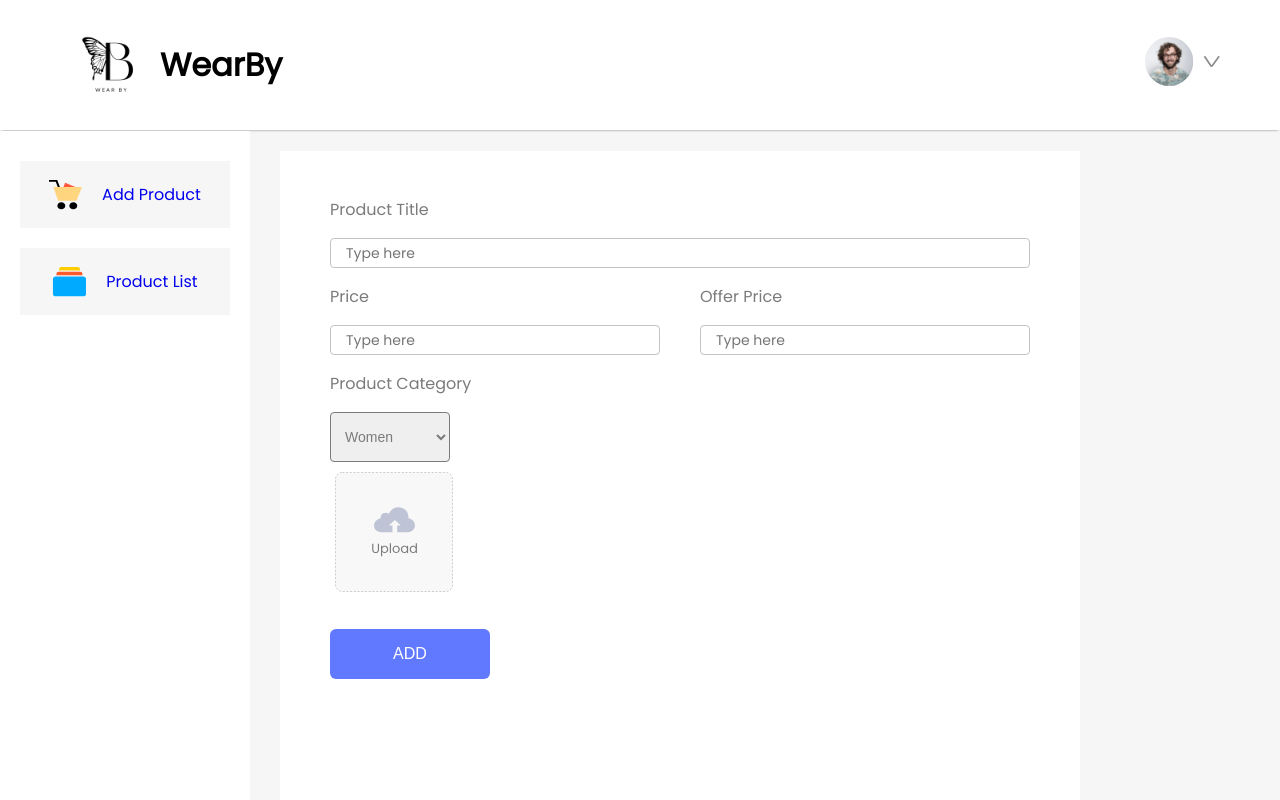
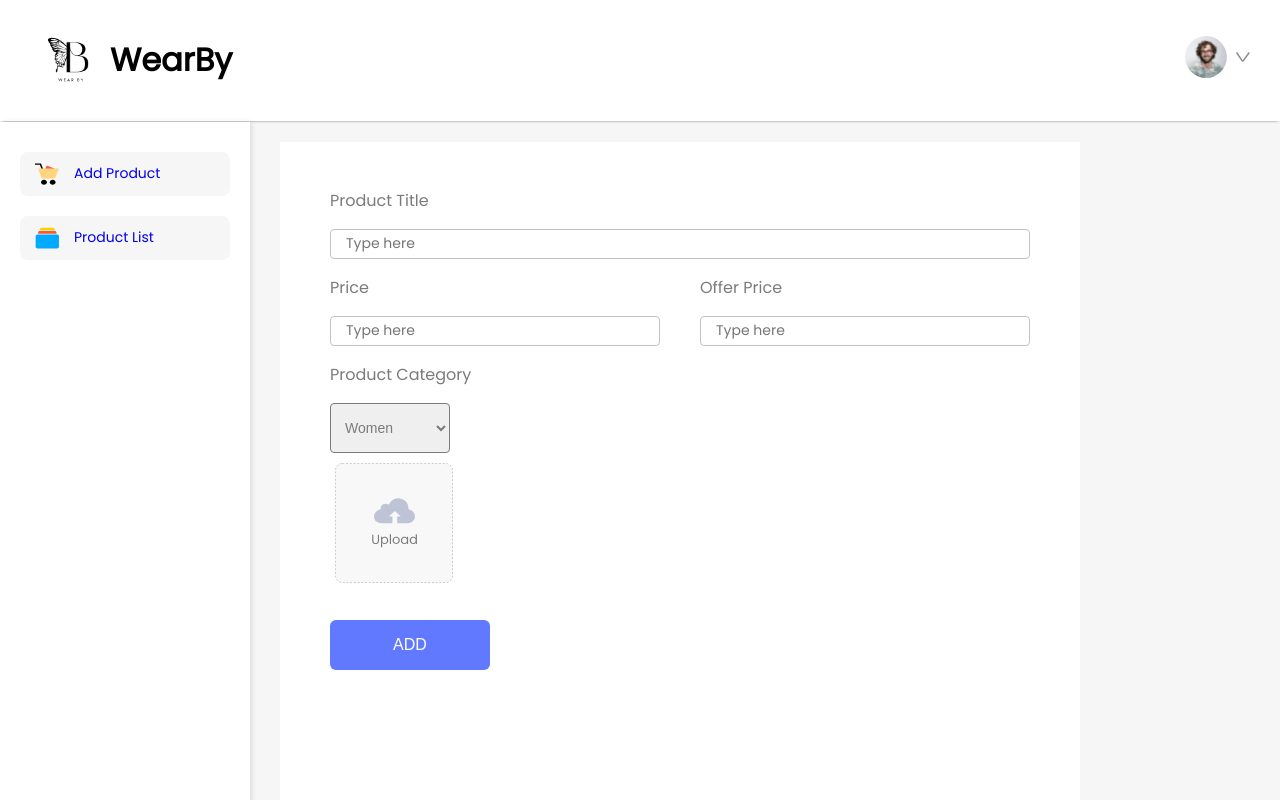
Before and after one commit to AmbikaKachetti/E-Commerce-Website-MERN, a React (Vite) app in the folder admin/: page /addproduct in a window 1280 px wide. Shown: the top 800 px of the page. Built offline with nearby package versions, Linux system fonts and the light colour scheme.

Commit message:
admin updated

```diff
--- a/admin/src/Components/AddProduct/AddProduct.jsx
+++ b/admin/src/Components/AddProduct/AddProduct.jsx
@@ -88,7 +88,7 @@ export default AddProduct
 
 // new code after rectifying the errors in the previous commented code above
 
-import React, { useState, useEffect } from 'react';
+import { useState, useEffect } from 'react';
 import './AddProduct.css';
 import upload_area from '../../assets/Admin_Assets/upload_area.svg';
 
--- a/admin/src/Components/ListProduct/ListProduct.css
+++ b/admin/src/Components/ListProduct/ListProduct.css
@@ -0,0 +1,41 @@
+.list_product{
+    display: flex;
+    flex-direction: column;
+    align-items: center;
+    width: 100%;
+    height: 740px;
+    padding: 10px 50px;
+    margin: 30px;
+    border-radius: 6px;
+    background: white;
+}
+.list_product_format_main{
+    display: grid;
+    grid-template-columns: 1fr 3fr 1fr 1fr 1fr 1fr;
+    gap: 10px;
+    width: 100%;
+    padding: 20px 0px;
+    color: #454545;
+    font-size: 15px;
+    font-weight: 600;
+}
+.list_product_format{
+    align-items: center;
+    font-weight: 500;
+}
+.listproduct_product_icon{
+    height: 80px;
+}
+.listproduct_remove_icon{
+    cursor: pointer;
+    margin: auto;
+}
+@media(max-width: 800px){
+    .list_product{
+        box-sizing: border-box;
+        width: 95%;
+        height: 100%;
+        padding: 10px 30px;
+        margin: 20px;
+    }
+}
--- a/admin/src/Components/ListProduct/ListProduct.jsx
+++ b/admin/src/Components/ListProduct/ListProduct.jsx
@@ -1,12 +1,16 @@
+
+/*
 import React, { useEffect, useState } from 'react'
+
 import './ListProduct.css'
+import cross_icon from '../../assets/Admin_Assets/cross_icon.png'
 
 const ListProduct = () => {
     const [allproducts, setAllProducts] = useState([]);
 
     const fetchInfo = async () => {
         await fetch('http://localhost:4000/allproducts')
-        .then((res)=>Response.json())
+        .then((res)=>res.json())
         .then((data)=>{
             setAllProducts(data)
         });
@@ -35,6 +39,8 @@ const ListProduct = () => {
                         <p>{product.name}</p>
                         <p>${product.old_price}</p>
                         <p>${product.new_price}</p>
+                        <p>{product.category}</p>
+                        <img className = "listproduct_remove_icon" src={cross_icon} alt="" />
                     </div>
                 })}
             </div>
@@ -43,3 +49,68 @@ const ListProduct = () => {
 }
 
 export default ListProduct
+*/
+
+import { useEffect, useState } from 'react';
+
+import './ListProduct.css';
+import cross_icon from '../../assets/Admin_Assets/cross_icon.png';
+
+const ListProduct = () => {
+    const [allproducts, setAllProducts] = useState([]);
+
+    const fetchInfo = async () => {
+        await fetch('http://localhost:4000/allproducts')
+            .then((res) => res.json())
+            .then((data) => {
+                setAllProducts(data);
+            })
+            .catch((error) => {
+                console.error('Error fetching products:', error);
+            });
+    };
+
+    useEffect(() => {
+        fetchInfo();
+    }, []);
+
+    return (
+        <div className="list_product">
+            <h1>All Products List</h1>
+            <div className="list_product_format_main">
+                <p>Products</p>
+                <p>Title</p>
+                <p>Old Price</p>
+                <p>New Price</p>
+                <p>Category</p>
+                <p>Remove</p>
+            </div>
+            <div className="list_product_all_products">
+                <hr />
+                {allproducts.map((product) => (
+                    <div
+                        key={product.id}
+                        className="list_product_format_main list_product_format"
+                    >
+                        <img
+                            src={product?.image}
+                            alt={`${product?.name || 'Product'} image`}
+                            className="listproduct_product_icon"
+                        />
+                        <p>{product?.name || 'Unknown Product'}</p>
+                        <p>${product?.old_price || 'N/A'}</p>
+                        <p>${product?.new_price || 'N/A'}</p>
+                        <p>{product?.category || 'Uncategorized'}</p>
+                        <img
+                            className="listproduct_remove_icon"
+                            src={cross_icon}
+                            alt="Remove icon"
+                        />
+                    </div>
+                ))}
+            </div>
+        </div>
+    );
+};
+
+export default ListProduct;
--- a/admin/src/Components/Navbar/Navbar.css
+++ b/admin/src/Components/Navbar/Navbar.css
@@ -2,16 +2,16 @@
     display: flex;
     align-items: center;
     justify-content: space-between;
-    padding: 15px 60px;
+    padding: 15px 30px;
     box-shadow: 0 1px 3px -2px #000;
     margin-bottom: 1px;
     background: white;
 }
 .nav_logo{
-    width: 100px;
+    width: 80px;
 }
 .nav_profile{
-    width: 75px;
+    width: 65px;
 }
 .navbaricon{
     display: flex;
@@ -20,10 +20,10 @@
 }
 @media(max-width: 800px){
     .navbar{
-        padding: 15px 30px;
+        padding: 15px 20px;
     }
     .nav_logo{
-        width: 90px;
+        width: 70px;
     }
     .nav_profile{
         width: 60px;
--- a/admin/src/Components/Sidebar/Sidebar.css
+++ b/admin/src/Components/Sidebar/Sidebar.css
@@ -1,34 +1,54 @@
-.sidebar{
+.sidebar {
     display: flex;
     flex-direction: column;
-    padding-top: 30px;
+    padding: 30px 0;
     gap: 20px;
     width: 100%;
     max-width: 250px;
     height: 100vh;
     background: white;
+    box-shadow: 2px 0 5px rgba(0, 0, 0, 0.1); /* Optional shadow for better look */
+    transition: all 0.3s ease;
 }
-.sidebar-item{
+
+.sidebar-item {
     display: flex;
     align-items: center;
-    justify-content: center;
-    margin: 0px 20px;
-    padding: 5px 10px;
-    border-radius: 0px;
+    justify-content: flex-start; /* Align items to the left */
+    margin: 0 20px;
+    padding: 10px 15px;
+    border-radius: 8px;
     background: #f6f6f6;
-    gap: 20px;
+    gap: 15px;
     cursor: pointer;
+    transition: background 0.3s ease;
 }
-@media(max-width: 800px){
-    .sidebar{
-        padding: 30px 0px;
-        flex-direction: row;
-        width: 100%;
+
+.sidebar-item:hover {
+    background: #e0e0e0;
+}
+
+.sidebar-item img {
+    width: 24px;
+    height: 24px;
+}
+
+.sidebar-item p {
+    margin: 0;
+    font-size: 14px;
+}
+
+@media (max-width: 800px) {
+    .sidebar {
+        flex-direction: row; /* Arrange items horizontally */
+        justify-content: center;
+        height: auto; /* Adjust height to fit content */
         max-width: none;
-        height: auto;
-        justify-content: center;
+        padding: 10px;
     }
-    .sidebar-item{
+
+    .sidebar-item {
         margin: 0;
+        padding: 5px 10px;
     }
 }
--- a/admin/src/Components/Sidebar/Sidebar.jsx
+++ b/admin/src/Components/Sidebar/Sidebar.jsx
@@ -1,26 +1,26 @@
-import React from 'react'
-import './Sidebar.css'
-import {Link} from 'react-router-dom'
-import add_product_icon from '../../assets/Admin_Assets/Product_Cart.svg'
-import Product_list_icon from '../../assets/Admin_Assets/Product_list_icon.svg'
+// import React from 'react';
+import './Sidebar.css';
+import { Link } from 'react-router-dom';
+import add_product_icon from '../../assets/Admin_Assets/Product_Cart.svg';
+import product_list_icon from '../../assets/Admin_Assets/Product_list_icon.svg';
 
 const Sidebar = () => {
     return (
-        <div className = 'sidebar'>
-            <Link to ={'/addproduct'} style={{textDecoration: "none"}}>
+        <div className="sidebar">
+            <Link to="/addproduct" style={{ textDecoration: 'none' }}>
                 <div className="sidebar-item">
-                <img src={add_product_icon} alt="" />
+                    <img src={add_product_icon} alt="Add Product" />
                     <p>Add Product</p>
                 </div>
             </Link>
-            <Link to ={'/listproduct'} style={{textDecoration: "none"}}>
+            <Link to="/listproduct" style={{ textDecoration: 'none' }}>
                 <div className="sidebar-item">
-                <img src={Product_list_icon} alt="" />
+                    <img src={product_list_icon} alt="Product List" />
                     <p>Product List</p>
                 </div>
             </Link>
         </div>
-    )
-}
+    );
+};
 
-export default Sidebar
+export default Sidebar;
--- a/admin/src/Pages/Admin/Admin.css
+++ b/admin/src/Pages/Admin/Admin.css
@@ -2,7 +2,7 @@
     display: flex;
 }
 @media(max-width: 800px){
-    .ADMIN{
+    .admin{
         flex-direction: column;
     }
 }
--- a/admin/src/Pages/Admin/Admin.jsx
+++ b/admin/src/Pages/Admin/Admin.jsx
@@ -1,4 +1,4 @@
-import React from 'react'
+// import React from 'react'
 import './Admin.css'
 import Sidebar from '../../Components/Sidebar/Sidebar'
 import {Routes, Route} from 'react-router-dom'
```
Also changed, not shown: 1 other file (tests, documents, lock files or other folders). Lines whose indentation alone changed are shown as unchanged.
